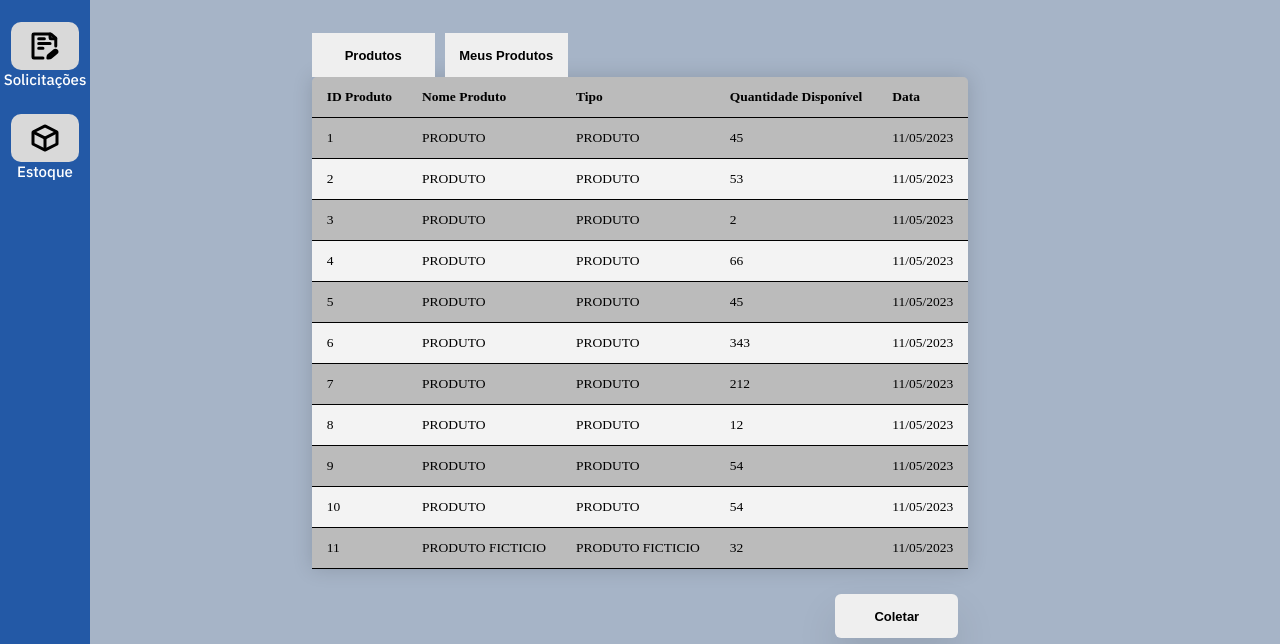
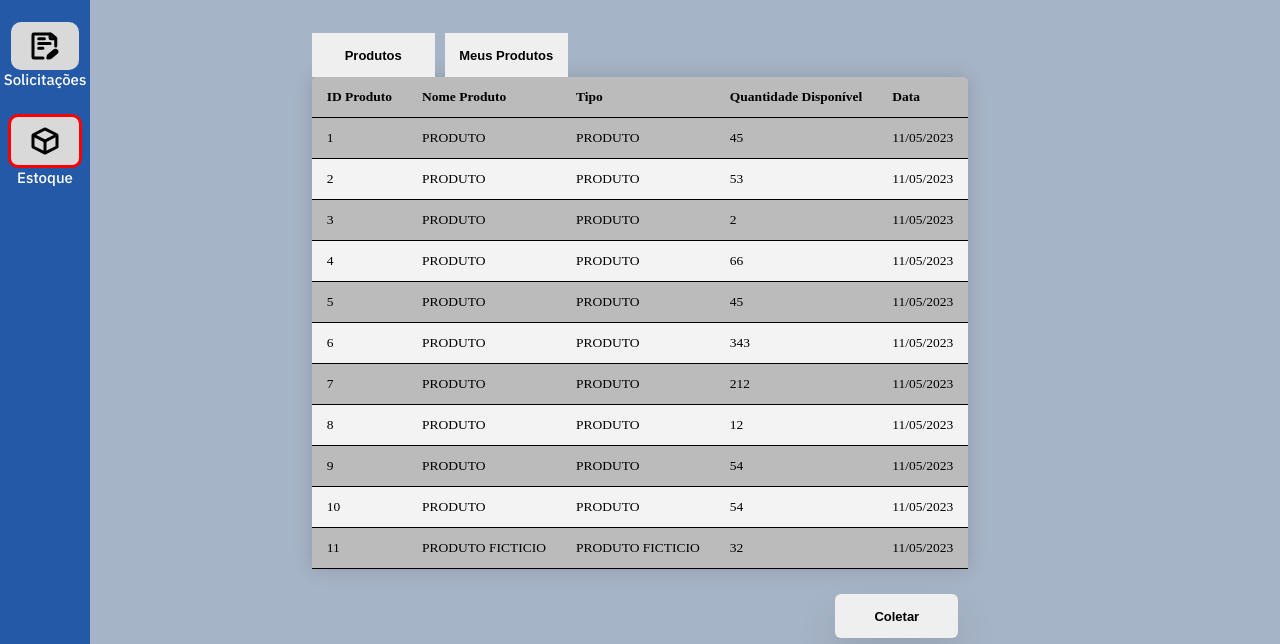
Before and after one commit to OblancC/TIME-02-PI-2023-CodeWave, a plain HTML site: page index.html in a window 1280 px wide. Shown: the part 156-800 px from the top of the page. Drawn offline with Linux system fonts and the light colour scheme; a web font is replaced by a local one.

Commit message:
estoque usuarios feito

```diff
--- a/index.html
+++ b/index.html
@@ -39,7 +39,7 @@
 
                 <li>
                     <a href="#">
-                        <img src="./Icones/Sidebar/Estoque.svg" alt="" class="card">
+                        <img src="./Icones/Sidebar/Estoque.svg" alt="" class="redestoque">
                         <span class="span-menu">Estoque</span>
                     </a>
                 </li>
--- a/style.css
+++ b/style.css
@@ -86,6 +86,18 @@ header input {
     border-radius: 10px 0px 0px 10px;
     font-size: 20px;
     background-color: #d9d9d9;
+}
+
+.redestoque {
+    padding: 10px 20px 10px 20px;
+    background-color: #d9d9d9;
+    border-radius: 10px;
+    box-sizing: border-box;
+    border: none;
+    display: inline-block;
+    border: 3px solid red;
+    cursor: pointer;
+    transition: background-color 0.3s ease;
 }
 
 .header-left button {
```
